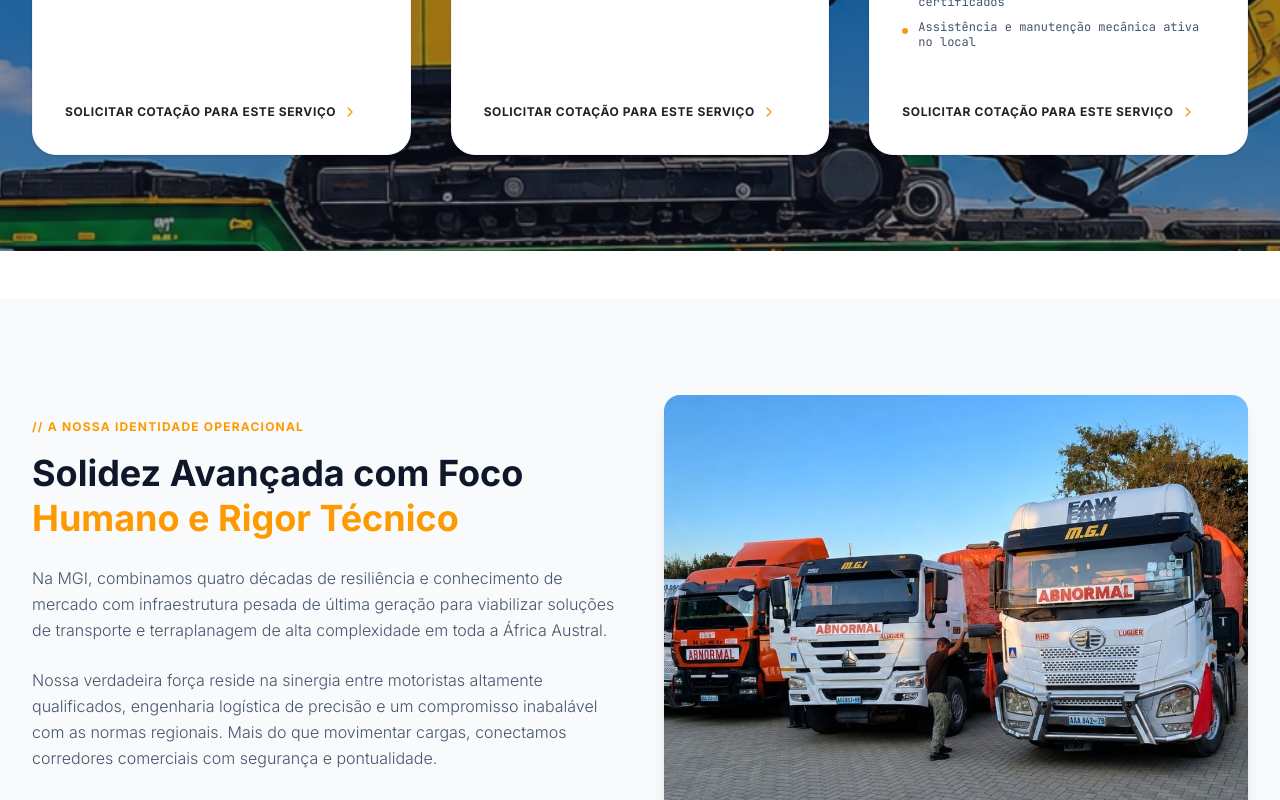
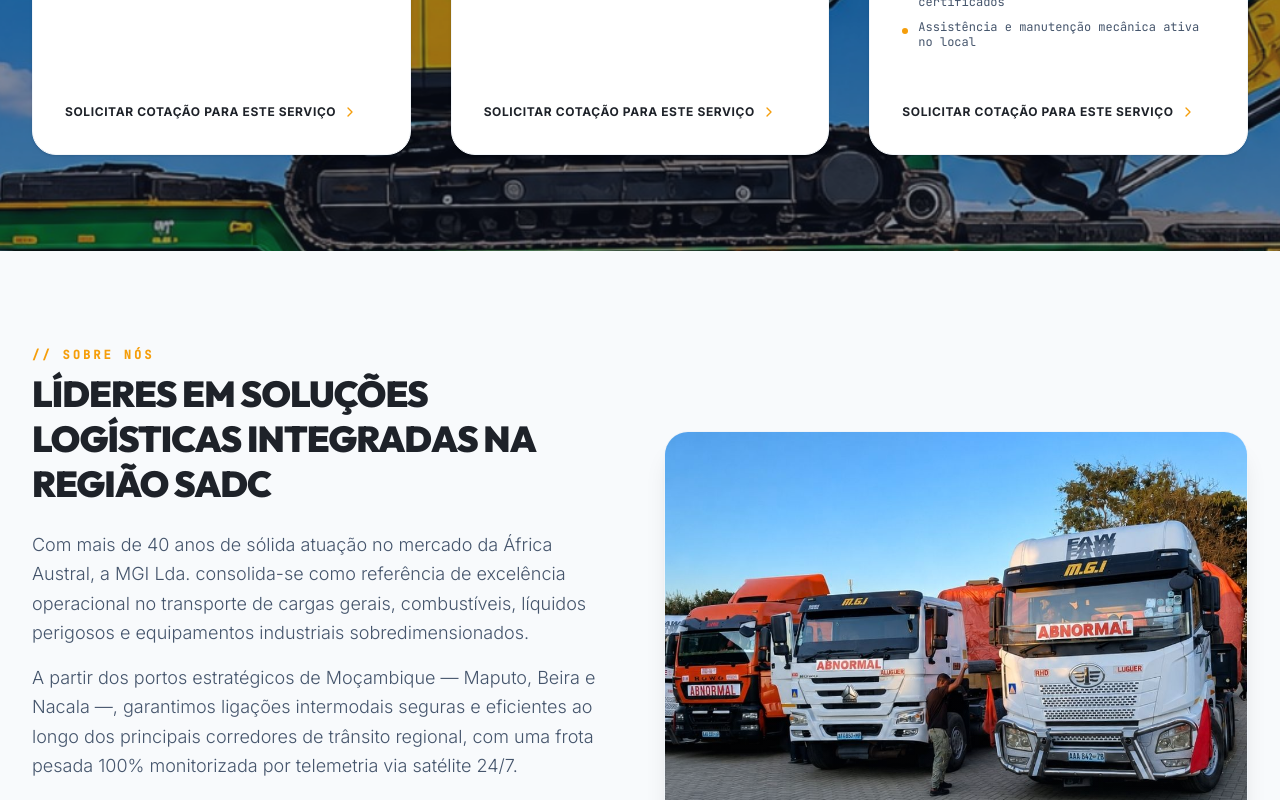
Before and after one commit to Mahomedvaly25/GMI, a React (Vite) app: page / in a window 1280 px wide. Shown: the part 2000-2800 px from the top of the page. Built offline with nearby package versions, Linux system fonts and the light colour scheme.

Commit message:
feat(ui): integrate official logos, portfolio pagination, splash screen preloader and about section

```diff
--- a/src/App.tsx
+++ b/src/App.tsx
@@ -1,5 +1,6 @@
-import { useState } from 'react';
+import { useState, useEffect } from 'react';
 import { motion, AnimatePresence } from 'motion/react';
+import Preloader from './components/Preloader';
 import Navbar from './components/Navbar';
 import Hero from './components/Hero';
 import RoutesSection from './components/RoutesSection';
@@ -20,9 +21,18 @@
 import { Truck, Navigation, Globe, CheckCircle2, Shield, AlertCircle } from 'lucide-react';
 
 export default function App() {
+  const [isLoading, setIsLoading] = useState(true);
   const [language, setLanguage] = useState<Language>('PT');
   const [selectedVehicleId, setSelectedVehicleId] = useState<string | null>(null);
   const [toastMessage, setToastMessage] = useState<string | null>(null);
+
+  useEffect(() => {
+    const timer = setTimeout(() => {
+      setIsLoading(false);
+    }, 1800);
+
+    return () => clearTimeout(timer);
+  }, []);
 
   const dict = TRANSLATIONS[language];
 
@@ -43,7 +53,13 @@
   };
 
   return (
-    <div className="min-h-screen bg-[#F8FAFC] text-brand-dark font-sans flex flex-col justify-between selection:bg-brand-yellow selection:text-brand-dark antialiased">
+    <>
+      {/* Preloader Splash Screen */}
+      <AnimatePresence>
+        {isLoading && <Preloader />}
+      </AnimatePresence>
+
+      <div className="min-h-screen bg-[#F8FAFC] text-brand-dark font-sans flex flex-col justify-between selection:bg-brand-yellow selection:text-brand-dark antialiased">
 
       {/* Dynamic Header Toast for Interactive Quotes */}
       <AnimatePresence>
@@ -140,5 +156,6 @@
       <Footer language={language} />
 
     </div>
+    </>
   );
 }
--- /dev/null
+++ b/src/components/Preloader.tsx
@@ -0,0 +1,36 @@
+import { motion } from 'motion/react';
+
+export default function Preloader() {
+  return (
+    <motion.div
+      className="fixed inset-0 z-50 flex flex-col items-center justify-center bg-white"
+      initial={{ opacity: 1 }}
+      exit={{ opacity: 0 }}
+      transition={{ duration: 0.5, ease: "easeInOut" }}
+    >
+      {/* Logótipo Oficial Completo da MGI */}
+      <motion.img
+        src="/assets/logo-completo-mgi.png"
+        alt="MGI Lda. - Carregando..."
+        className="w-full max-w-[280px] md:max-w-[320px] h-auto object-contain mb-6"
+        initial={{ opacity: 0, scale: 0.95 }}
+        animate={{ opacity: 1, scale: 1 }}
+        transition={{ duration: 0.6, ease: "easeOut" }}
+      />
+
+      {/* Barra de Progresso Minimalista de Marca */}
+      <div className="w-48 h-1 bg-slate-100 rounded-full overflow-hidden relative">
+        <motion.div
+          className="h-full bg-brand-yellow rounded-full"
+          initial={{ x: "-100%" }}
+          animate={{ x: "100%" }}
+          transition={{
+            repeat: Infinity,
+            duration: 1.2,
+            ease: "easeInOut"
+          }}
+        />
+      </div>
+    </motion.div>
+  );
+}
--- a/src/components/SobreNos.tsx
+++ b/src/components/SobreNos.tsx
@@ -9,138 +9,92 @@
 }
 
 export default function SobreNos({ language }: SobreNosProps) {
-  const lineVariants = {
-    initial: { y: "120%", opacity: 0 },
-    animate: { y: 0, opacity: 1, transition: { duration: 0.7, ease: [0.16, 1, 0.3, 1] } }
-  };
+  return (
+    <section id="sobre" className="relative w-full py-16 md:py-24 bg-slate-50 border-b border-slate-100 overflow-hidden">
+      <div className="max-w-7xl mx-auto px-4 sm:px-6 lg:px-8">
+        <div className="grid grid-cols-1 lg:grid-cols-2 gap-12 items-center">
 
-  const containerVariants = {
-    animate: { transition: { staggerChildren: 0.08 } }
-  };
+          {/* Coluna da Esquerda (Conteúdo Institucional) */}
+          <motion.div
+            initial={{ opacity: 0, x: -30 }}
+            whileInView={{ opacity: 1, x: 0 }}
+            viewport={{ once: false }}
+            transition={{ duration: 0.6 }}
+            className="flex flex-col justify-center"
+          >
+            {/* Pré-título pequeno em dourado */}
+            <span className="text-brand-yellow font-mono font-bold text-xs uppercase tracking-[3px] block mb-2">
+              {language === 'PT' ? '// SOBRE NÓS' : '// ABOUT US'}
+            </span>
 
-  return (
-    <section id="sobre" className="relative w-full py-24 my-12 bg-slate-50 overflow-hidden">
-      <div className="container mx-auto px-4 md:px-8">
-        <div className="grid grid-cols-1 md:grid-cols-2 gap-12 items-center">
+            {/* Título Principal H2 */}
+            <h2 className="text-3xl md:text-4xl font-display font-black text-brand-dark tracking-tight uppercase leading-tight mb-6">
+              {language === 'PT'
+                ? 'Líderes em Soluções Logísticas Integradas na Região SADC'
+                : 'Leaders in Integrated Logistics Solutions Across the SADC Region'}
+            </h2>
 
-          {/* Coluna da Esquerda (Narrativa Institucional + Contadores) */}
-          <div className="flex flex-col justify-center">
+            {/* Parágrafos de texto bem estruturados */}
+            <div className="space-y-4 text-slate-600 font-light text-base md:text-lg leading-relaxed">
+              <p>
+                {language === 'PT'
+                  ? 'Com mais de 40 anos de sólida atuação no mercado da África Austral, a MGI Lda. consolida-se como referência de excelência operacional no transporte de cargas gerais, combustíveis, líquidos perigosos e equipamentos industriais sobredimensionados.'
+                  : 'With over 40 years of solid operation in the Southern African market, MGI Lda. stands out as an operational benchmark in the transport of general cargo, fuels, hazardous liquids, and oversized industrial equipment.'}
+              </p>
 
-            {/* SUBTÍTULO: Slide da Esquerda com Elasticidade */}
-            <motion.span
-              initial={{ x: -60, opacity: 0 }}
-              whileInView={{ x: 0, opacity: 1 }}
-              viewport={{ once: false }}
-              transition={{ type: "spring", stiffness: 100, damping: 15 }}
-              className="text-amber-500 font-bold text-xs uppercase tracking-widest block mb-2"
-            >
-              {language === 'PT' ? '// A NOSSA IDENTIDADE OPERACIONAL' : '// OUR OPERATIONAL IDENTITY'}
-            </motion.span>
+              <p>
+                {language === 'PT'
+                  ? 'A partir dos portos estratégicos de Moçambique — Maputo, Beira e Nacala —, garantimos ligações intermodais seguras e eficientes ao longo dos principais corredores de trânsito regional, com uma frota pesada 100% monitorizada por telemetria via satélite 24/7.'
+                  : 'Operating from Mozambique’s strategic ports — Maputo, Beira, and Nacala —, we ensure secure and efficient intermodal connections along key regional transit corridors, backed by a heavy fleet 24/7 tracked via satellite telemetry.'}
+              </p>
 
-            {/* TÍTULO: Kinetic Line Mask Reveal */}
-            <motion.h2
-              variants={containerVariants}
-              initial="initial"
-              whileInView="animate"
-              viewport={{ once: false, margin: "-50px" }}
-              className="text-3xl md:text-4xl font-extrabold text-slate-900 mt-2 mb-6 leading-tight"
-            >
-              {language === 'PT' ? (
-                <>
-                  <div className="overflow-hidden block">
-                    <motion.span variants={lineVariants} className="inline-block">Solidez Avançada com Foco</motion.span>
-                  </div>
-                  <div className="overflow-hidden block">
-                    <motion.span variants={lineVariants} className="inline-block text-amber-500">Humano e Rigor Técnico</motion.span>
-                  </div>
-                </>
-              ) : (
-                <>
-                  <div className="overflow-hidden block">
-                    <motion.span variants={lineVariants} className="inline-block">Advanced Strength with</motion.span>
-                  </div>
-                  <div className="overflow-hidden block">
-                    <motion.span variants={lineVariants} className="inline-block text-amber-500">Human Focus & Rigor</motion.span>
-                  </div>
-                </>
-              )}
-            </motion.h2>
+              <p>
+                {language === 'PT'
+                  ? 'O nosso compromisso inabalável assenta no rigor técnico, no cumprimento rigoroso das normas regulamentares SADC (Hazmat) e no respeito absoluto pelos prazos e pela integridade das mercadorias de cada cliente.'
+                  : 'Our unwavering commitment is built on technical rigor, strict compliance with SADC regulatory standards (Hazmat), and absolute respect for delivery timelines and cargo integrity.'}
+              </p>
+            </div>
 
-            {/* Parágrafos de Cópia (Com animação suave acoplada) */}
-            <motion.p
-              initial={{ opacity: 0, y: 15 }}
-              whileInView={{ opacity: 1, y: 0 }}
-              viewport={{ once: false }}
-              transition={{ duration: 0.6, delay: 0.2 }}
-              className="text-base text-slate-600 leading-relaxed mb-6 font-light"
-            >
-              {language === 'PT'
-                ? 'Na MGI, combinamos quatro décadas de resiliência e conhecimento de mercado com infraestrutura pesada de última geração para viabilizar soluções de transporte e terraplanagem de alta complexidade em toda a África Austral.'
-                : 'At MGI, we combine four decades of resilience and market knowledge with state-of-the-art heavy infrastructure to enable highly complex transport and earthmoving solutions throughout Southern Africa.'}
-            </motion.p>
-
-            <motion.p
-              initial={{ opacity: 0, y: 15 }}
-              whileInView={{ opacity: 1, y: 0 }}
-              viewport={{ once: false }}
-              transition={{ duration: 0.6, delay: 0.3 }}
-              className="text-base text-slate-600 leading-relaxed font-light"
-            >
-              {language === 'PT'
-                ? 'Nossa verdadeira força reside na sinergia entre motoristas altamente qualificados, engenharia logística de precisão e um compromisso inabalável com as normas regionais. Mais do que movimentar cargas, conectamos corredores comerciais com segurança e pontualidade.'
-                : 'Our true strength lies in the synergy between highly qualified drivers, precision logistics engineering, and an unwavering commitment to regional standards. More than moving cargo, we connect commercial corridors with safety and timeliness.'}
-            </motion.p>
-
-            {/* SUB-GRID DE MÉTRICAS */}
-            <motion.div
-              initial={{ opacity: 0, y: 20 }}
-              whileInView={{ opacity: 1, y: 0 }}
-              viewport={{ once: false }}
-              transition={{ duration: 0.6, delay: 0.4 }}
-              className="grid grid-cols-3 gap-4 mt-8 pt-8 border-t border-slate-200"
-            >
-              {/* Bloco 1 */}
+            {/* Indicadores / Métricas Rápidas */}
+            <div className="grid grid-cols-3 gap-4 mt-8 pt-8 border-t border-slate-200/80">
               <div>
-                <div className="text-3xl font-black text-slate-900">40+</div>
-                <div className="text-xs text-slate-500 mt-1">
-                  {language === 'PT' ? 'Anos de História' : 'Years of History'}
+                <div className="text-2xl md:text-3xl font-display font-black text-brand-dark">40+</div>
+                <div className="text-xs font-mono text-slate-500 mt-1 uppercase tracking-wider">
+                  {language === 'PT' ? 'Anos de História' : 'Years Experience'}
                 </div>
               </div>
 
-              {/* Bloco 2 */}
               <div>
-                <div className="text-3xl font-black text-slate-900">140+</div>
-                <div className="text-xs text-slate-500 mt-1">
+                <div className="text-2xl md:text-3xl font-display font-black text-brand-dark">140+</div>
+                <div className="text-xs font-mono text-slate-500 mt-1 uppercase tracking-wider">
                   {language === 'PT' ? 'Unidades de Frota' : 'Fleet Units'}
                 </div>
               </div>
 
-              {/* Bloco 3 */}
               <div>
-                <div className="text-3xl font-black text-slate-900">100%</div>
-                <div className="text-xs text-slate-500 mt-1">
-                  {language === 'PT' ? 'Satelital 24/7' : '24/7 Satellite Tracked'}
+                <div className="text-2xl md:text-3xl font-display font-black text-brand-dark">100%</div>
+                <div className="text-xs font-mono text-slate-500 mt-1 uppercase tracking-wider">
+                  {language === 'PT' ? 'Rastreio Satelital' : 'Satellite Tracking'}
                 </div>
               </div>
-            </motion.div>
+            </div>
+          </motion.div>
 
-          </div>
-
-          {/* Coluna da Direita (Moldura da Nova Imagem) */}
+          {/* Coluna da Direita (Fotografia Operacional Original) */}
           <motion.div
             initial={{ opacity: 0, x: 30 }}
             whileInView={{ opacity: 1, x: 0 }}
             viewport={{ once: false }}
-            transition={{ duration: 0.6, ease: 'easeOut' }}
+            transition={{ duration: 0.6, delay: 0.2 }}
           >
-            <div className="relative rounded-2xl overflow-hidden shadow-lg h-[450px] md:h-[520px] group">
+            <div className="relative rounded-3xl overflow-hidden shadow-xl h-[450px] md:h-[520px] group border border-slate-100">
               <img
                 src="/assets/sobre-nos.jpg"
-                alt="Equipe e Frota MGI"
+                alt="MGI Lda. - Equipa e Frota Operacional"
                 className="w-full h-full object-cover transition-transform duration-500 group-hover:scale-105"
               />
               {/* Subtle visual gradient overlay */}
-              <div className="absolute inset-0 bg-gradient-to-t from-slate-900/10 via-transparent to-transparent pointer-events-none" />
+              <div className="absolute inset-0 bg-gradient-to-t from-slate-900/30 via-transparent to-transparent pointer-events-none" />
             </div>
           </motion.div>
 
```
Also changed, not shown: src/components/CargoShowcase.tsx (+26 -2 lines), src/components/CommercialContact.tsx (+7 -0 lines), src/components/Footer.tsx (+5 -13 lines), src/components/Navbar.tsx (+6 -16 lines), public/assets/logo-completo-mgi.png (added), public/assets/logo-mgi.png (added).
